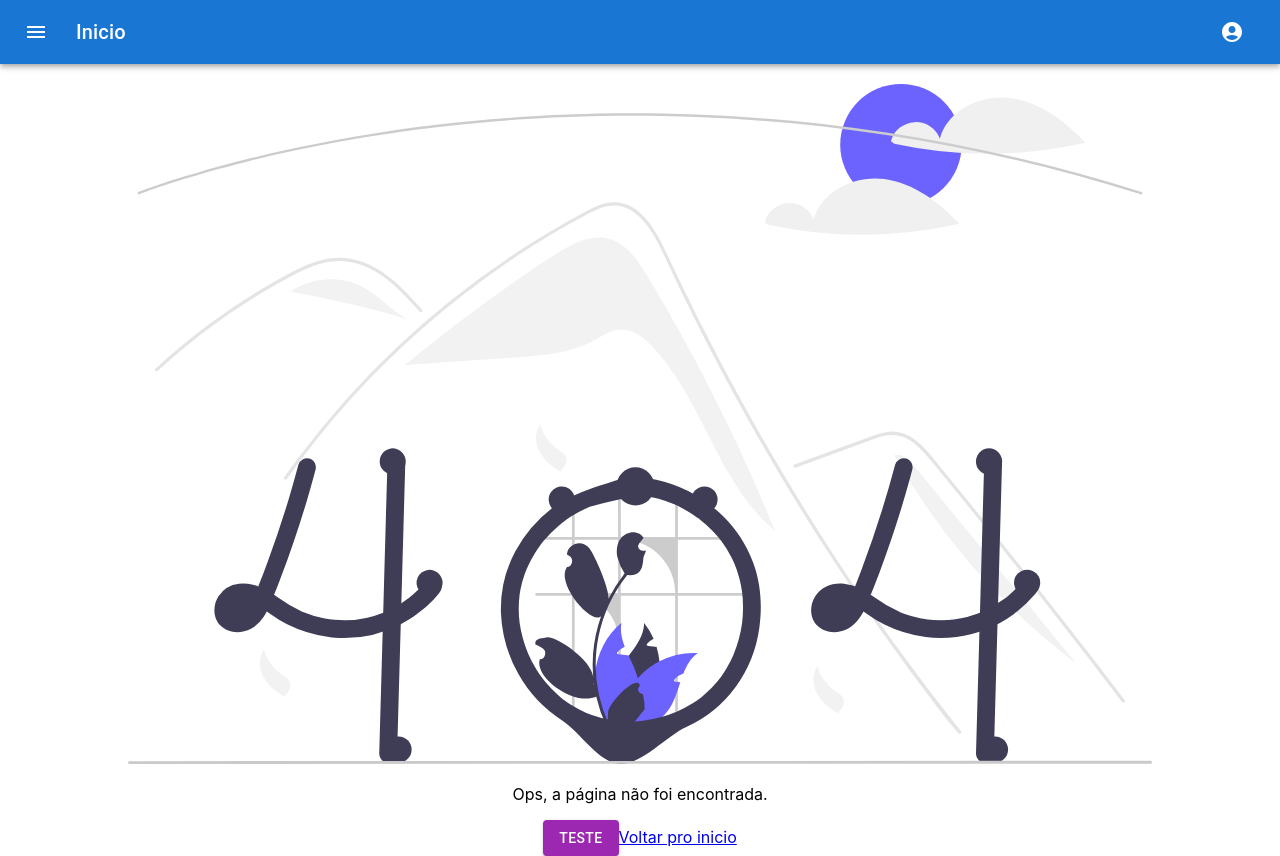
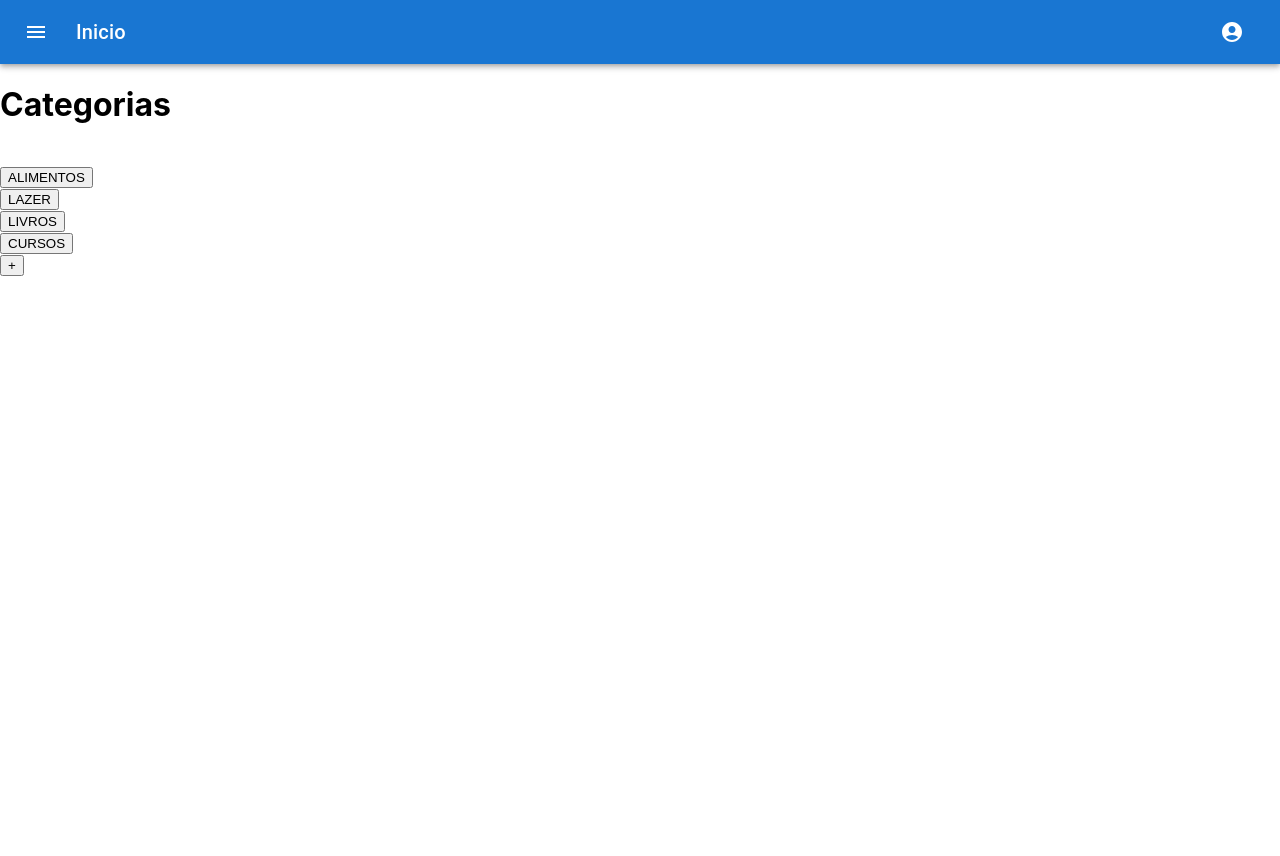
Before and after one commit to iwtrainingbr/app-front-10, a React (Create React App) app: page /categorias in a window 1280 px wide. After the commit the page ends 800 px from the top, so only its background shows below. Built offline with nearby package versions, Linux system fonts and the light colour scheme.

Commit message:
pagina de categorias com botoes

```diff
--- a/src/App.js
+++ b/src/App.js
@@ -2,6 +2,7 @@ import {BrowserRouter, Routes, Route} from "react-router-dom";
 
 import Navbar from "./components/Navbar";
 import Home from "./pages/Home";
+import ListCategories from "./pages/Categories/ListCategories";
 import Config from "./pages/Config";
 import NotFound from "./pages/NotFound";
 import RecoverPassword from "./pages/RecoverPassword";
@@ -34,6 +35,7 @@ export default function App() {
         <Route path="/cadastro" element={<Register/>}/>
         <Route path="/ajuda" element={<Help/>}/>
         <Route path="/teste" element={<Test/>}/>
+        <Route path="/categorias" element={<ListCategories/>}/>
         <Route path="/hitalo" element={<Hitalo/>}/>
         <Route path="/fabricio" element={<Fabricio/>}/>
         <Route path="/daniel" element={<Daniel/>}/>
--- /dev/null
+++ b/src/pages/Categories/ListCategories/index.js
@@ -0,0 +1,36 @@
+export default function Categories() {
+  return(
+    <div>
+      <h1>
+      Categorias
+      </h1>
+
+      <br/>
+      <button>
+        ALIMENTOS
+      </button>
+
+      <br/>
+      <button>
+        LAZER
+      </button>
+
+      <br/>
+      <button>
+        LIVROS
+      </button>
+
+      <br/>
+      <button>
+        CURSOS
+      </button>
+<br/>
+      <button>
+        +
+      </button>
+    </div>
+
+
+
+  )
+}
```
